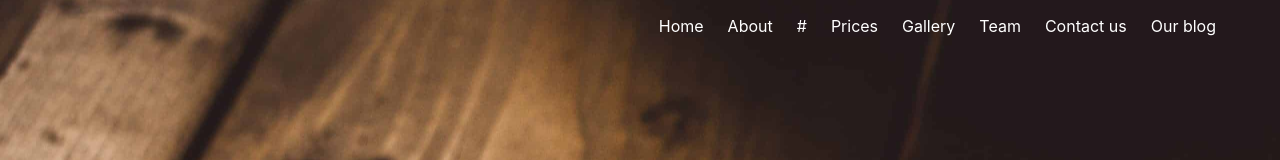
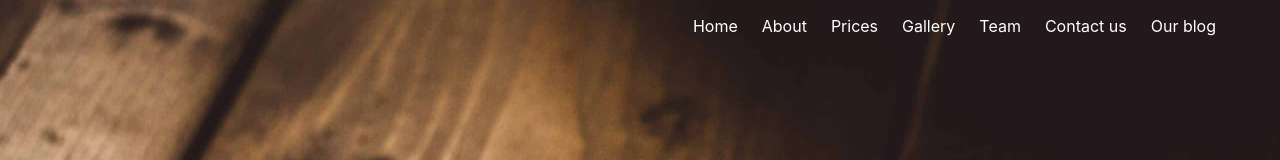
Before and after one commit to splinnershh/Norse-app, a Vue app: page / in a window 1280 px wide. Shown: the top 160 px of the page. Built offline with nearby package versions, Linux system fonts and the light colour scheme.

Commit message:
New change

```diff
--- a/src/App.vue
+++ b/src/App.vue
@@ -10,9 +10,6 @@
               </a>
               <a class="navbar-item">
                 About
-              </a>
-              <a class="navbar-item">
-                #
               </a>
               <a class="navbar-item">
                 Prices
```
